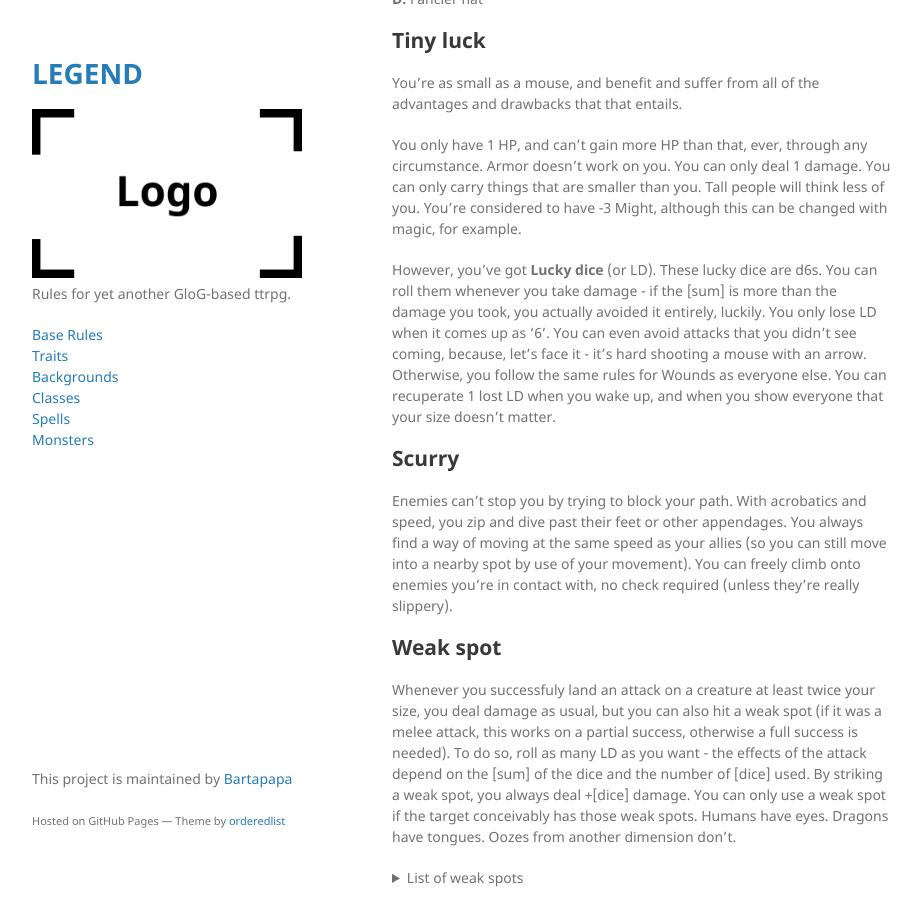
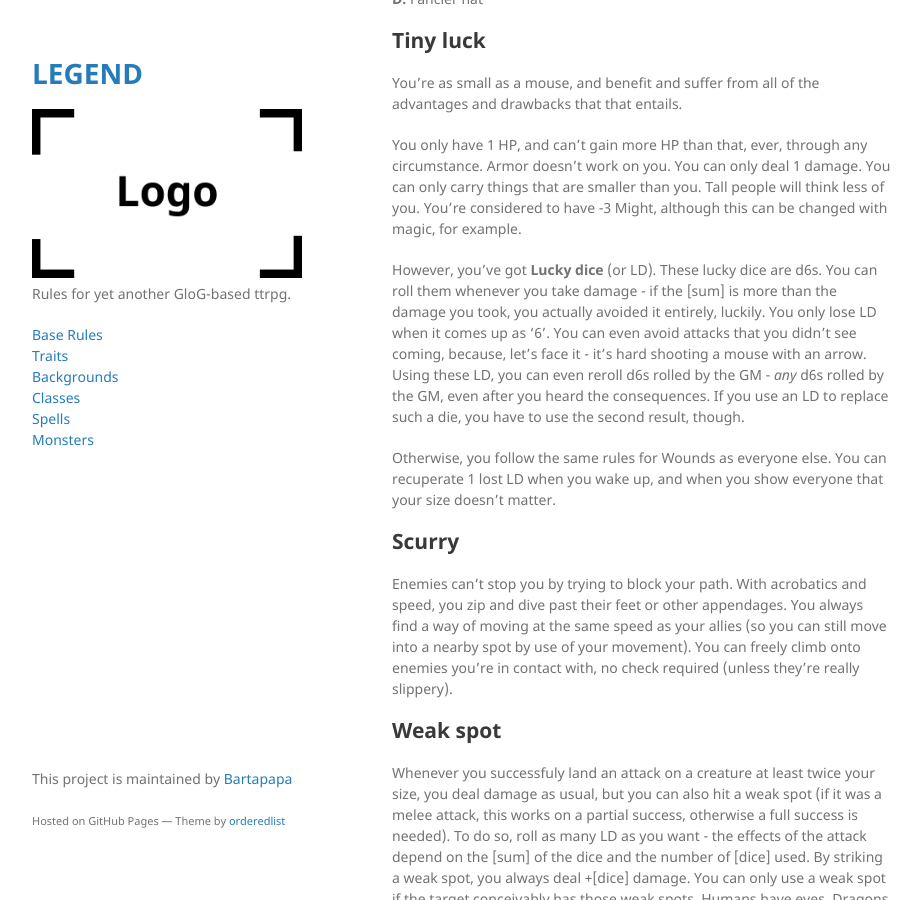
Before and after one commit to Bartapapa/legend, a Jekyll site: the page built from docs/class/mouser.md, in a window 1280 px wide and 900 px high, scrolled down 553 px. Shown: the whole window, without its empty margins (178-1099 px from the left). Built offline with Jekyll 4.4.1, drawn with Linux system fonts in a browser that asks for light colours.

Commit message:
Update mouser.md

```diff
--- a/docs/class/mouser.md
+++ b/docs/class/mouser.md
@@ -32,7 +32,9 @@ You're as small as a mouse, and benefit and suffer from all of the advantages an
 
 You only have 1 HP, and can't gain more HP than that, ever, through any circumstance. Armor doesn't work on you. You can only deal 1 damage. You can only carry things that are smaller than you. Tall people will think less of you. You're considered to have -3 Might, although this can be changed with magic, for example.
 
-However, you've got <b>Lucky dice</b> (or LD). These lucky dice are d6s. You can roll them whenever you take damage - if the [sum] is more than the damage you took, you actually avoided it entirely, luckily. You only lose LD when it comes up as '6'. You can even avoid attacks that you didn't see coming, because, let's face it - it's hard shooting a mouse with an arrow. Otherwise, you follow the same rules for Wounds as everyone else. You can recuperate 1 lost LD when you wake up, and when you show everyone that your size doesn't matter.
+However, you've got <b>Lucky dice</b> (or LD). These lucky dice are d6s. You can roll them whenever you take damage - if the [sum] is more than the damage you took, you actually avoided it entirely, luckily. You only lose LD when it comes up as '6'. You can even avoid attacks that you didn't see coming, because, let's face it - it's hard shooting a mouse with an arrow. Using these LD, you can even reroll d6s rolled by the GM - <i>any</i> d6s rolled by the GM, even after you heard the consequences. If you use an LD to replace such a die, you have to use the second result, though.
+
+Otherwise, you follow the same rules for Wounds as everyone else. You can recuperate 1 lost LD when you wake up, and when you show everyone that your size doesn't matter.
 
 ## Scurry
 Enemies can't stop you by trying to block your path. With acrobatics and speed, you zip and dive past their feet or other appendages. You always find a way of moving at the same speed as your allies (so you can still move into a nearby spot by use of your movement). You can freely climb onto enemies you're in contact with, no check required (unless they're really slippery).
```
